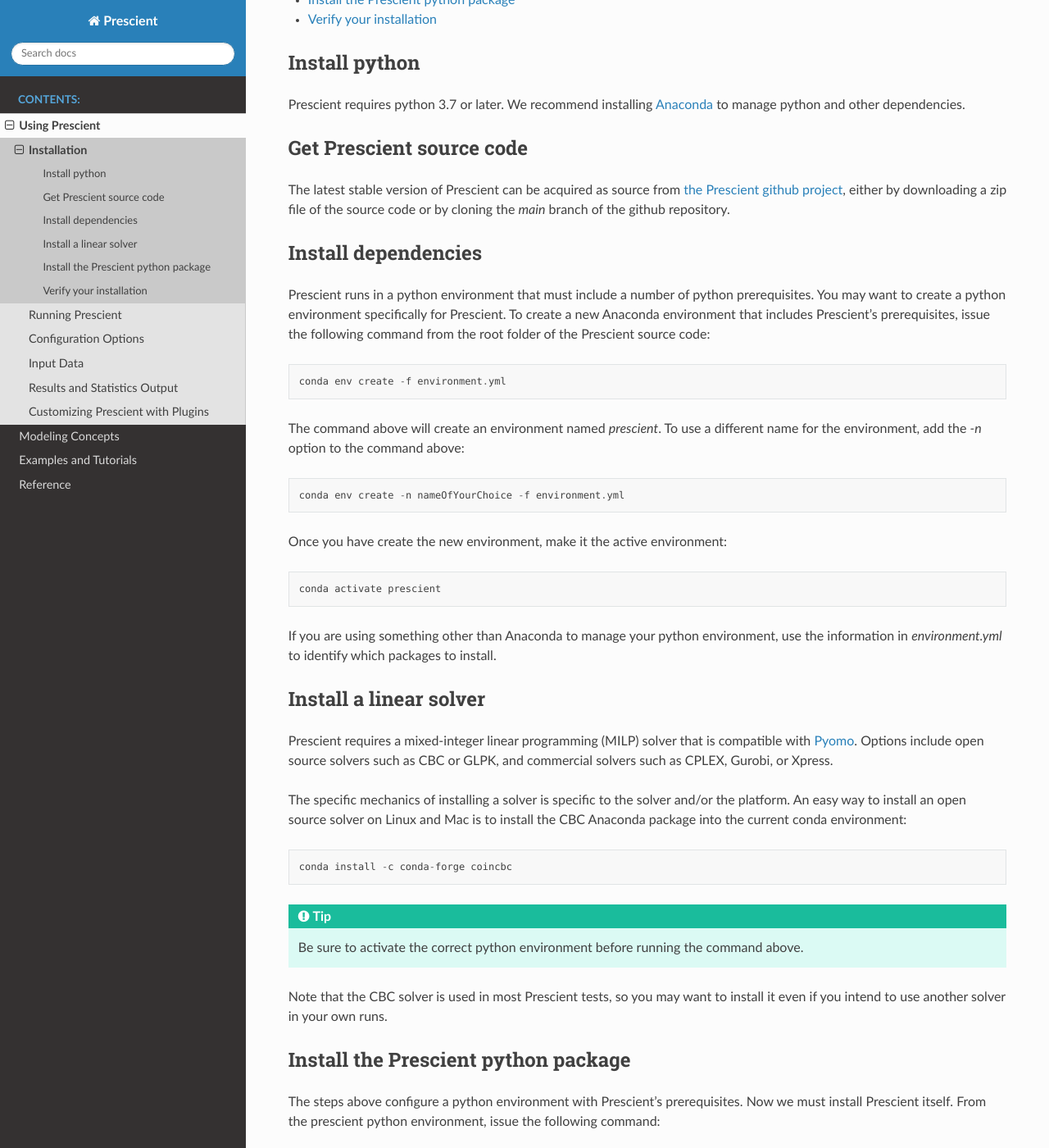
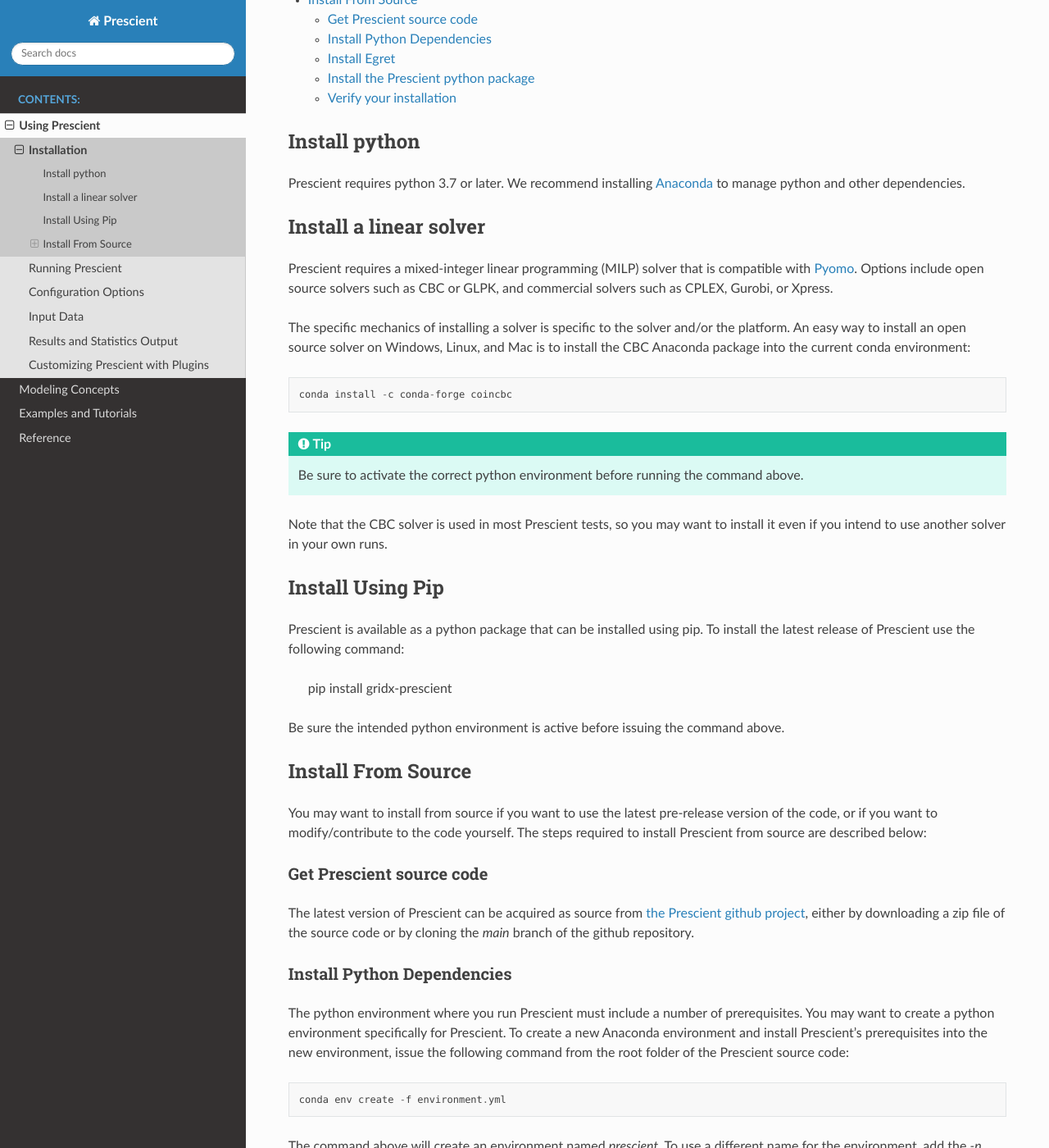
Before and after one commit to grid-parity-exchange/Prescient, a Sphinx documentation site: the page built from doc/OnlineDocs/source/tasks/install.rst, in a window 1280 px wide and 1400 px high, scrolled down 364 px. Shown: the whole window at 82% size. Built offline with Sphinx 7.4.7 and the Read the Docs theme 2.0.0, drawn with Linux system fonts in a browser that asks for light colours; some of the changed text lies outside the part shown.

Commit message:
Update installation documentation

```diff
--- a/doc/OnlineDocs/source/index.rst
+++ b/doc/OnlineDocs/source/index.rst
@@ -1,5 +1,8 @@
 Prescient Documentation
 =======================
+
+Prescient is a python library that provides production cost modeling
+capabilities for power generation and distribution networks.
 
 .. toctree::
    :maxdepth: 2
--- a/doc/OnlineDocs/source/tasks/install.rst
+++ b/doc/OnlineDocs/source/tasks/install.rst
@@ -1,7 +1,9 @@
 Installation
 ============
 
-Prescient is a python package with a number of dependencies and prerequisites.
+The Prescient python package can be installed using pip, or it can be installed
+from source. Python and a linear solver are prerequisites for either installation
+method.
 
 To install Prescient, follow these steps:
 
@@ -10,25 +12,58 @@
 
 
 Install python
---------------
+~~~~~~~~~~~~~~
 Prescient requires python 3.7 or later. We recommend installing `Anaconda <https://www.anaconda.com>`_
 to manage python and other dependencies.
 
 
+Install a linear solver
+~~~~~~~~~~~~~~~~~~~~~~~
+Prescient requires a mixed-integer linear programming (MILP) solver that is compatible with
+`Pyomo <https://pyomo.readthedocs.io>`_. Options include open source solvers such as CBC or GLPK,
+and commercial solvers such as CPLEX, Gurobi, or Xpress.
+
+The specific mechanics of installing a solver is specific to the solver and/or the platform. An easy way to
+install an open source solver on Windows, Linux, and Mac is to install the CBC Anaconda package into the
+current conda environment::
+
+	conda install -c conda-forge coincbc
+
+.. tip::
+   Be sure to activate the correct python environment before running the command above.
+
+Note that the CBC solver is used in most Prescient tests, so you may want to install it even if
+you intend to use another solver in your own runs.
+
+Install Using Pip
+~~~~~~~~~~~~~~~~~
+Prescient is available as a python package that can be installed using pip. To install the latest
+release of Prescient use the following command:
+
+    pip install gridx-prescient
+
+Be sure the intended python environment is active before issuing the command above.
+
+Install From Source
+~~~~~~~~~~~~~~~~~~~
+
+You may want to install from source if you want to use the latest pre-release
+version of the code, or if you want to modify/contribute to the code yourself.
+The steps required to install Prescient from source are described below:
+
 Get Prescient source code
 -------------------------
-The latest stable version of Prescient can be acquired as source from
+The latest version of Prescient can be acquired as source from
 `the Prescient github project <https://github.com/grid-parity-exchange/Prescient>`_,
 either by downloading a zip file of the source code or by cloning the `main` branch of
 the github repository.
 
-
-Install dependencies
---------------------
-Prescient runs in a python environment that must include a number of python prerequisites.
+Install Python Dependencies
+---------------------------
+The python environment where you run Prescient must include a number of prerequisites.
 You may want to create a python environment specifically for Prescient. To create a new
-Anaconda environment that includes Prescient's prerequisites, issue the following command
-from the root folder of the Prescient source code::
+Anaconda environment and install Prescient's prerequisites into the new environment, issue
+the following command from the root folder of the Prescient source code::
 
 	conda env create -f environment.yml
 
@@ -45,30 +80,19 @@
 information in `environment.yml` to identify which packages to install.
 
 
-Install a linear solver
------------------------
-Prescient requires a mixed-integer linear programming (MILP) solver that is compatible with
-`Pyomo <https://pyomo.readthedocs.io>`_. Options include open source solvers such as CBC or GLPK,
-and commercial solvers such as CPLEX, Gurobi, or Xpress.
+.. _install-prescient-package:
 
-The specific mechanics of installing a solver is specific to the solver and/or the platform. An easy way to
-install an open source solver on Linux and Mac is to install the CBC Anaconda package into the current conda
-environment::
-
-	conda install -c conda-forge coincbc
-
-.. tip::
-   Be sure to activate the correct python environment before running the command above.
-
-Note that the CBC solver is used in most Prescient tests, so you may want to install it even if
-you intend to use another solver in your own runs.
-
-.. _install-prescient-package:
+Install Egret
+-------------
+When installing Prescient from the latest version of the source code, Egret may need
+to be installed manually because pre-release versions of Prescient sometimes depend
+on pre-release versions of EGRET. Install EGRET from source according to the instructions
+`here <https://github.com/grid-parity-exchange/Egret/blob/main/README.md>`.
 
 Install the Prescient python package
 ------------------------------------
-The steps above configure a python environment with Prescient's prerequisites. Now we must install Prescient itself.
-From the prescient python environment, issue the following command::
+The steps above configure a python environment with Prescient's prerequisites. Now we must
+install Prescient itself. From the prescient python environment, issue the following command::
 
 	pip install -e .
 
@@ -78,7 +102,6 @@
 This command will also install a few utilities that Prescient users may find useful,
 including `runner.py` (see :doc:`run`).
 
-
 Verify your installation
 ------------------------
 Prescient is packaged with tests to verify it has been set up correctly. To execute the tests, issue the following command::
```
